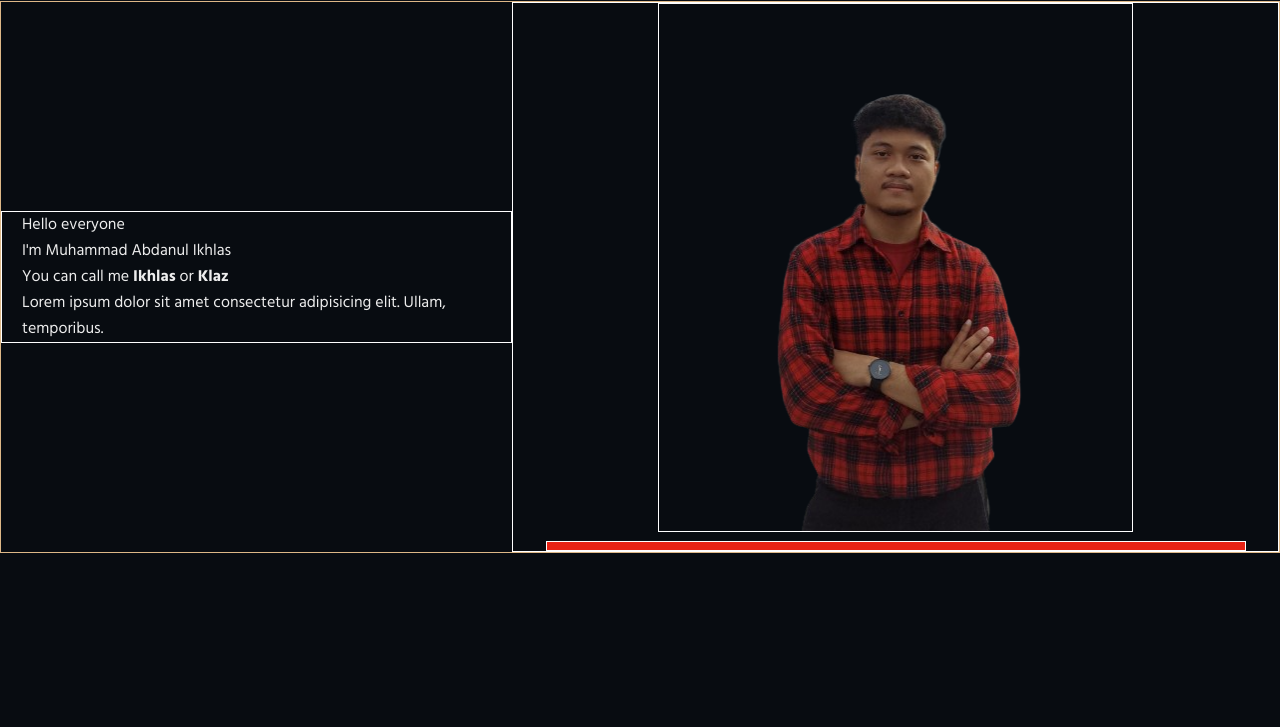
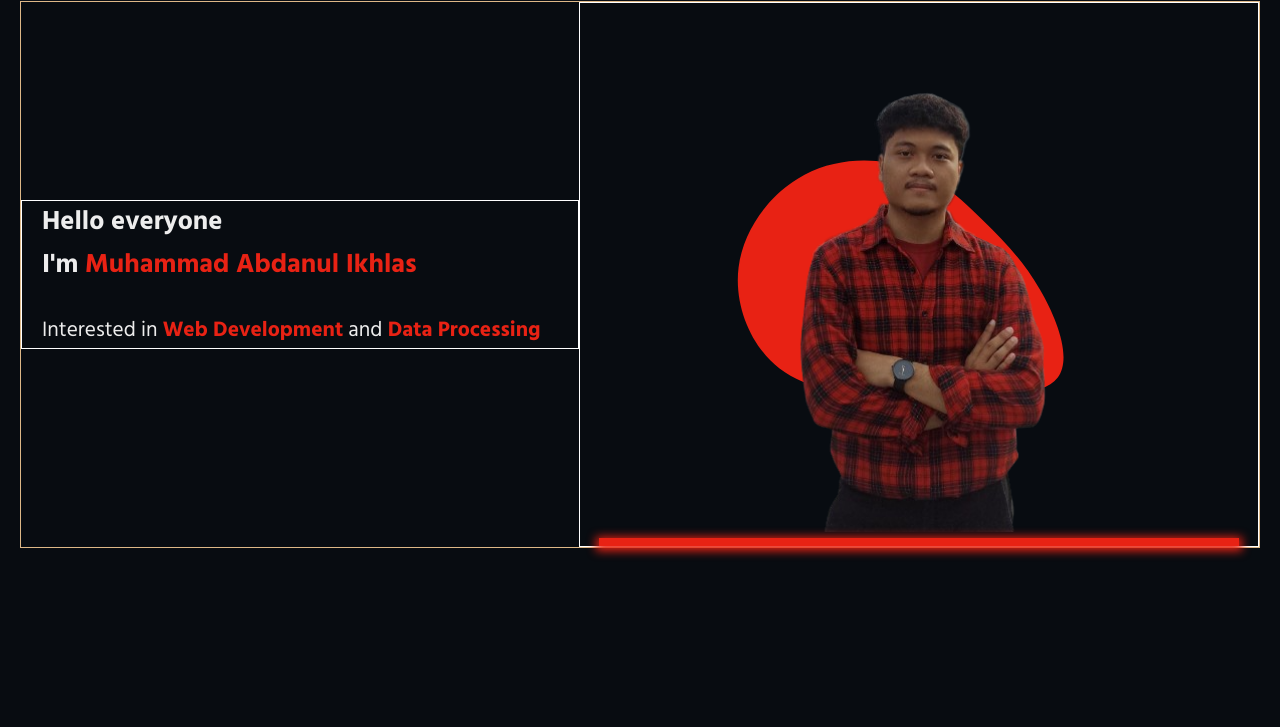
Before and after one commit to AbdanulIkhlas/AbdanulIkhlas.github.io, a plain HTML site: page index.html in a window 1280 px wide. Shown: the part 73-800 px from the top of the page. Drawn offline with Linux system fonts and the light colour scheme.

Commit message:
membuat bagian home aside (menambahkan foto)

```diff
--- /dev/null
+++ b/assets/script/index.js
@@ -0,0 +1,10 @@
+window.addEventListener('scroll', function() {
+    let header = document.querySelector('header');
+    let scrollPosition = window.scrollY;
+
+    if (scrollPosition > 0) {
+        header.classList.add('sticky');
+    } else {
+        header.classList.remove('sticky');
+    }
+});
--- a/assets/style/index.css
+++ b/assets/style/index.css
@@ -18,12 +18,41 @@ ul {
 }
 
 body {
-    /* background-color: #1e252f; */
     background-color: #080c11;
     color: #EDEDED;
     font-family: 'Hind', sans-serif;
+    padding-inline: 20px;
 }
 
+/*! start : style scrollbar */
+/*? Untuk WebKit (Chrome, Safari)   */
+
+::-webkit-scrollbar {
+    /*? Ukuran lebar scroll bar */
+    width: 3px;
+}
+
+::-webkit-scrollbar-thumb {
+    /*? Warna scroll bar */
+    background-color: #e82214;
+}
+
+/*? Untuk Firefox */
+
+* {
+    /*? Ukuran lebar scroll bar */
+    scrollbar-width: thin;
+    /*? Warna scroll bar */
+    scrollbar-color: #e82214 transparent;
+}
+
+*::-webkit-scrollbar-track {
+    /*? Warna latar belakang track */
+    background-color: transparent;
+}
+
+/** end : style scrollbar  */
+/* ----------------------------------------------------------------- */
 /*! start : style header  */
 
 .logo {
@@ -41,6 +70,14 @@ header {
     /* border-bottom: .1px solid #e82214; */
     padding: 5px 10px;
     display: flex;
+}
+
+header.sticky {
+    position: sticky;
+    top: 0;
+    background-color: #0a0e1423;
+    backdrop-filter: blur(10px);
+    z-index: 100;
 }
 
 nav {
@@ -100,8 +137,32 @@ nav ul li a::after {
 }
 
 /** end : style header */
+/* ----------------------------------------------------------------- */
+/*! ----- start : style main (home-section) */
 
-/*! start : style main */
+#home section {
+    width: 45vw;
+    padding-inline: 20px;
+    border: 1px solid white;
+}
+
+
+
+#home section h1 {
+    font-size: 20pt;
+}
+
+#home section p {
+    font-size: 16pt;
+}
+
+.red-text {
+    color: #e82214;
+}
+
+/** ----- end : style main (home-aside)*/
+/* ----------------------------------------------------------------- */
+/*! ----- start : style main (home-aside) */
 
 #home {
     border: 1px solid burlywood;
@@ -109,39 +170,39 @@ nav ul li a::after {
     align-items: center;
 }
 
-#home section {
-    width: 40vw;
-    padding-inline: 20px;
-    border: 1px solid white;
-}
-
 #home aside {
-    width: 60vw;
+    position: relative;
+    width: 55vw;
     border: 1px solid white;
     display: flex;
     flex-direction: column;
+    align-items: center;
+}
 
+#home aside svg {
+    position: absolute;
+    top: 3rem;
+    z-index: -99;
+    width: 100%;
+    height: 500px;
+    filter: drop-shadow(0 2px 10px 3px #e82214);
 }
 
 #home aside img {
+    width: 475.6px;
     height: 528.6px;
-    width: 475.6px;
-    border: 1px solid white;
-
+    margin-bottom: 6px;
 }
 
 .foto {
     display: flex;
-    border: 1px solid white;
 }
 
 #home aside .garis {
-    width: 700px;
-    height: 10px;
+    width: 50vw;
+    height: 8px;
     background-color: #e82214;
-    border: 1px solid white;
-
+    box-shadow: 0 2px 10px 3px #e82214;
 }
 
-
-/** end : style main */
+/** ----- end : style main (home-aside)*/
--- a/index.html
+++ b/index.html
@@ -26,19 +26,23 @@
     <main>
         <article id="home">
             <section>
-                <p>Hello everyone</p>
-                <p>I'm Muhammad Abdanul Ikhlas</p>
+                <h1>Hello everyone</h1>
+                <h1>I'm <span class="red-text">Muhammad Abdanul Ikhlas</span></h1>
+                <br>
                 <p>
-                    You can call me <span><strong>Ikhlas</strong></span>
-                    or <span><strong>Klaz</strong></span>
+                    Interested in <span class="red-text"><strong>Web Development</strong></span>
+                    and <span class="red-text"><strong>Data Processing</strong></span>
                 </p>
-                <p>Lorem ipsum dolor sit amet consectetur adipisicing elit. Ullam, temporibus.</p>
+
             </section>
             <aside>
-                <center>
-                    <img src="assets/image/foto.png" alt="Foto">
-                    <div class="garis"></div>
-                </center>
+                <svg viewBox="0 0 200 200" xmlns="http://www.w3.org/2000/svg">
+                    <path fill="#E82214"
+                        d="M25.8,-32C34,-23.9,41.6,-16.3,48.4,-4.5C55.2,7.2,61.3,23,55.4,30.7C49.4,38.3,31.5,37.7,17.9,37.5C4.4,37.4,-4.7,37.6,-17,37.2C-29.2,36.8,-44.6,35.7,-55.8,27C-67.1,18.3,-74.1,2,-72.2,-13.4C-70.3,-28.8,-59.4,-43.3,-45.8,-50.5C-32.3,-57.6,-16.2,-57.5,-3.7,-53.1C8.8,-48.7,17.6,-40.1,25.8,-32Z"
+                        transform="translate(100 100)" />
+                </svg>
+                <img src="assets/image/foto.png" alt="Foto">
+                <div class="garis"></div>
             </aside>
 
         </article>
@@ -48,6 +52,7 @@
     </main>
     <footer>
     </footer>
+    <script src="assets/script/index.js"></script>
 </body>
 
 </html>
```
